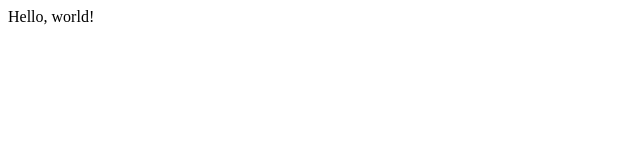
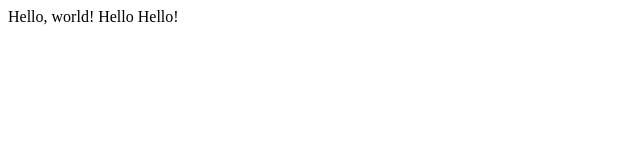
Before and after one commit to seano424/gitexample, a plain HTML site: page index.html in a window 1280 px wide. Shown: the whole page, without its empty margins (0-640 px from the left). Drawn offline with Linux system fonts and the light colour scheme.

Commit message:
Update index.html

```diff
--- a/index.html
+++ b/index.html
@@ -5,6 +5,6 @@
     <title>My WebPage</title>
   </head>
   <body>
-    Hello, world!
+    Hello, world! Hello Hello!
   </body>
 </html>
```
